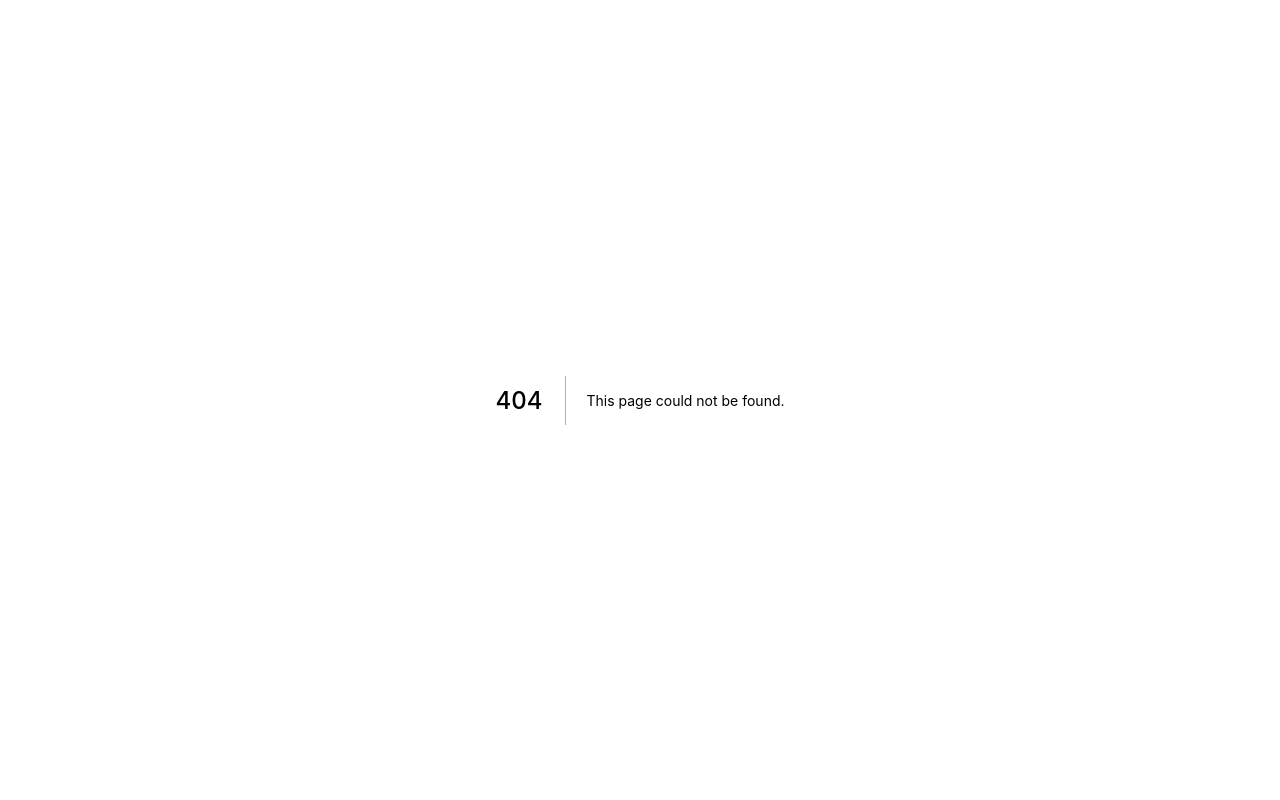
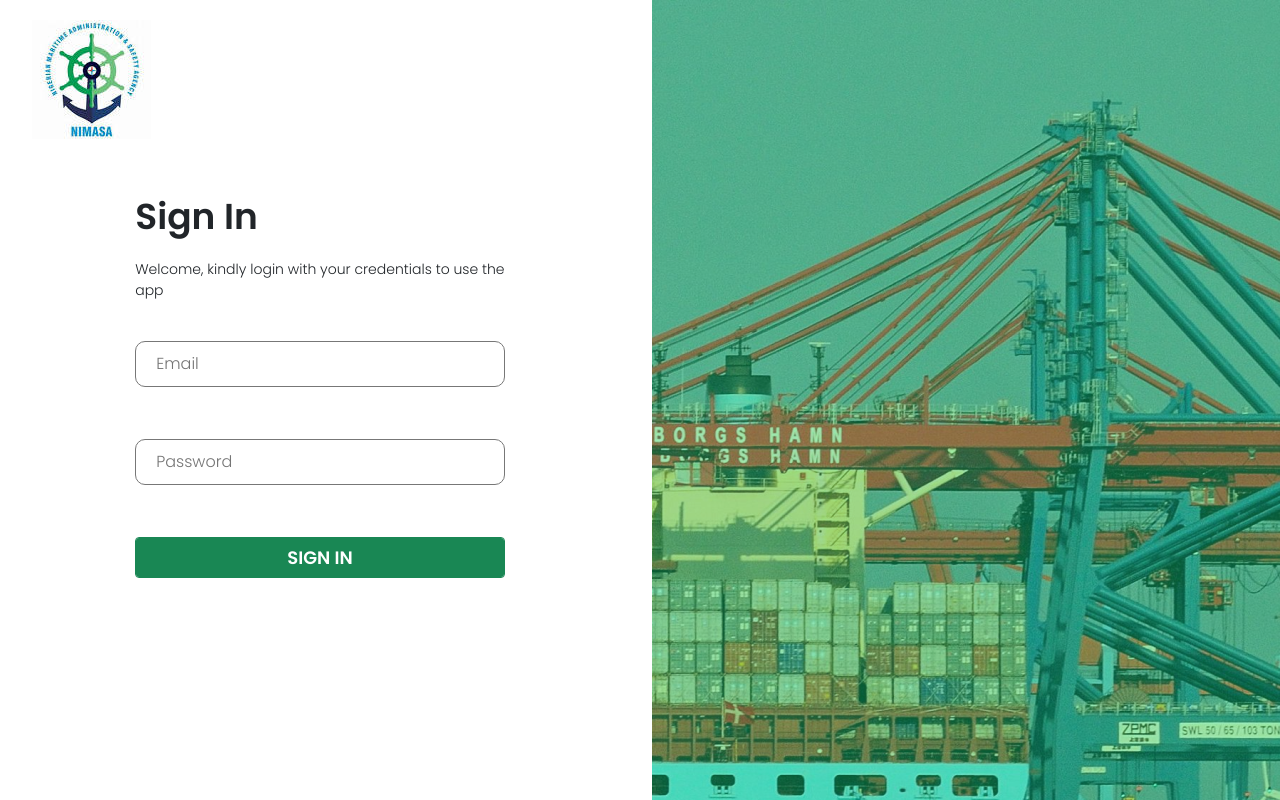
Before and after one commit to yewande-hassan/nimasa-website, a Next.js app: page /SignIn in a window 1280 px wide. Before the commit this address had no page. Built offline with nearby package versions, Linux system fonts and the light colour scheme.

Commit message:
Validation of the signin page

```diff
--- a/package.json
+++ b/package.json
@@ -9,9 +9,11 @@
   },
   "dependencies": {
     "bootstrap": "^5.1.3",
+    "formik": "^2.2.9",
     "next": "12.0.9",
     "react": "17.0.2",
-    "react-dom": "17.0.2"
+    "react-dom": "17.0.2",
+    "yup": "^0.32.11"
   },
   "devDependencies": {
     "eslint": "8.8.0",
--- /dev/null
+++ b/pages/SignIn.js
@@ -0,0 +1,98 @@
+import { Formik } from 'formik';
+
+
+const SignIn = () => (
+
+    <section className="container-fluid">
+        <main className="row align-items-start">
+            <div className="col-6">
+                <img className="logo" src='images/nimasa-logo.png' alt='nimasa-logo' />
+
+                <Formik
+                    initialValues={{
+                        email: '',
+                        password: '',
+                    }}
+                    validate={values => {
+                        const errors = {};
+
+                        if (!values.email) {
+                            errors.email = 'Incorrect Email';
+                        } else if (
+                            !/^[A-Z0-9._%+-]+@[A-Z0-9.-]+\.[A-Z]{2,4}$/i.test(values.email)
+                        ) {
+                            errors.email = 'Invalid email address';
+                        }
+                        return errors;
+                    }}
+                    validate={values => {
+                        const errors = {};
+                        if (!values.password) {
+                            errors.password = 'Please Input a Password';
+                        } else if (
+                            values.password == null
+                        ) {
+                            errors.email = 'Input password';
+                        }
+                        return errors;
+                    }}
+                    onSubmit={(values, { setSubmitting }) => {
+                        setTimeout(() => {
+                            console.log(JSON.stringify(values, null, 2));
+                            setSubmitting(false);
+                        }, 400);
+                    }}
+                >
+                    {({
+                        values,
+                        errors,
+                        touched,
+                        handleChange,
+                        handleBlur,
+                        handleSubmit,
+                        isSubmitting,
+
+                    }) => (
+                        <form onSubmit={handleSubmit} className="d-grid gap-4 col-4 mx-auto mt-5">
+                            <h3>Sign In</h3>
+                            <p>Welcome, kindly login with your credentials to use the app</p>
+
+                            <input
+                                id="email"
+                                name="email"
+                                type="email"
+                                placeholder="Email"
+                                onChange={handleChange}
+                                onBlur={handleBlur}
+                                value={values.email}
+                            />
+                            <div className='error'>
+                                {errors.email && touched.email && errors.email}
+                            </div>
+                            <input
+                                id="password"
+                                name="password"
+                                type="password"
+                                placeholder="Password"
+                                onChange={handleChange}
+                                onBlur={handleBlur}
+                                value={values.password}
+                            />
+                            <div className='error'>
+                                {errors.password && touched.password && errors.password}
+                            </div>
+                            <button type="submit" className="btn btn-success form-control" disabled={isSubmitting}>SIGN IN</button>
+                        </form>)}
+                </Formik>
+            </div>
+
+            <div className="col-6">
+                <img src='images/img.png' alt='view-of-nimasa' />
+            </div>
+        </main>
+    </section>
+
+)
+    ;
+
+export default SignIn;
--- a/pages/index.js
+++ b/pages/index.js
@@ -8,7 +8,7 @@
     <Head>
 
     </Head>
-     <SignIn/>
+
     </>
 
 
--- a/styles/styles.css
+++ b/styles/styles.css
@@ -13,6 +13,9 @@
   .col-4{
     margin:auto;
     width:60%;
+  }
+  .logo{
+    margin: 20px;
   }
   h3{
     font-family: Poppins;
@@ -34,4 +37,24 @@
   font-weight: 300;
   font-size: 16px;
   line-height: 24px;
-    }
+  border-radius: 5px;
+  outline: none;
+  border: 0.8px solid #777777;
+  box-sizing: border-box;
+  border-radius: 10px;
+  padding: 10px 20px;
+
+ }
+input:invalid{
+  border: 2px solid #ff7d87;
+
+}
+input:focus{
+  outline: none;
+  border: 2px solid green;
+}
+.error {
+  font-size: 12px;
+  color: #ff7d87;
+  margin-top: 0.25rem;
+}
```
Also changed, not shown: pages/components/signin/SignIn.js (deleted, +0 -25 lines), pages/main/index.js (added, +11 -0 lines), 1 other file (tests, documents, lock files or other folders).
